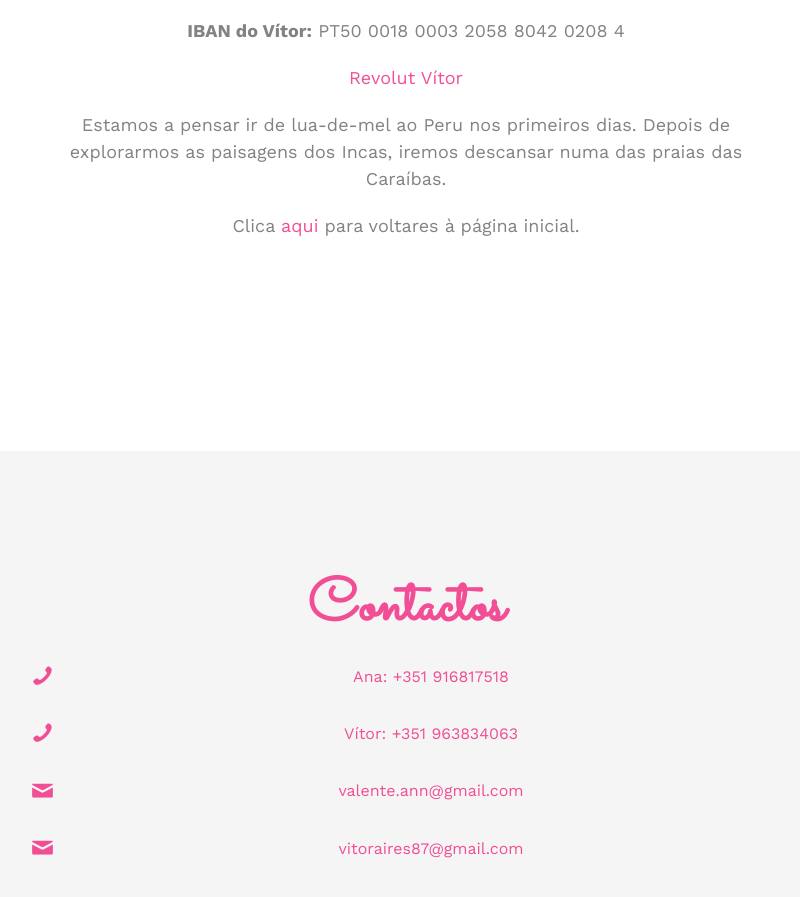
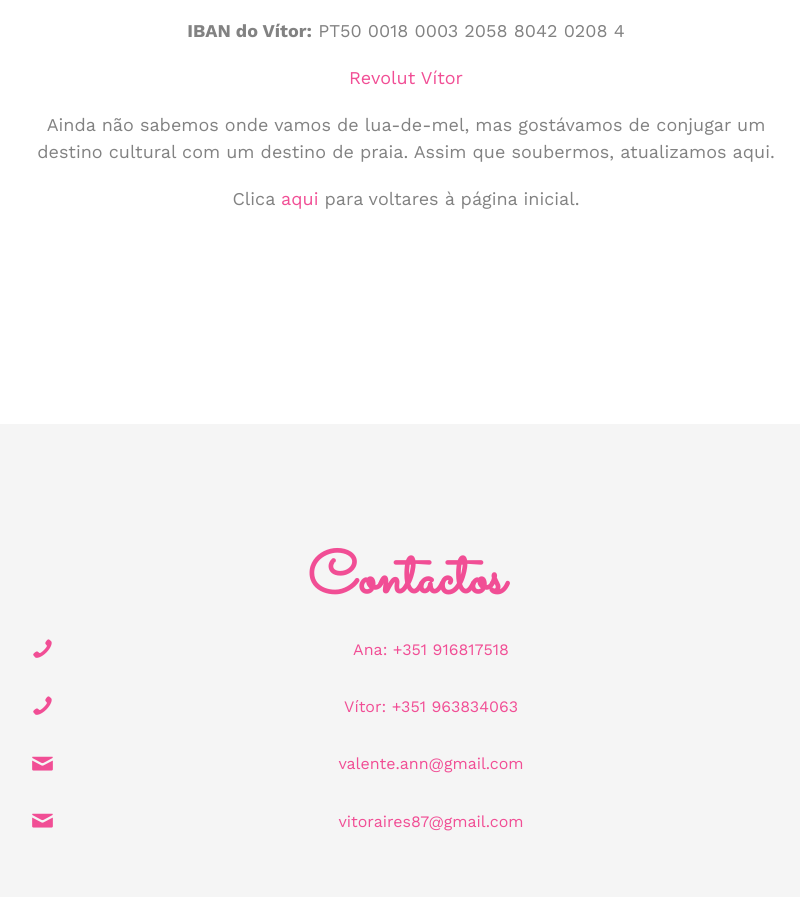
Before and after one commit to avalente88/ana-e-vitor, a plain HTML site: page help_page.html in a window 1280 px wide. Shown: the part 1310-2207 px from the top of the page, without its empty margins (234-1034 px from the left). Drawn offline with nearby package versions, Linux system fonts and the light colour scheme; files whose address does not match are found by name.

Commit message:
Update help_page.html

```diff
--- a/help_page.html
+++ b/help_page.html
@@ -97,7 +97,7 @@
 					<p><b>IBAN do Vítor:</b> PT50 0018 0003 2058 8042 0208 4</p>
 					<p><a href="https://revolut.me/vitoraires87">Revolut Vítor</a></p>
 					</ul>
-					<p>Estamos a pensar ir de lua-de-mel ao Peru nos primeiros dias. Depois de explorarmos as paisagens dos Incas, iremos descansar numa das praias das Caraíbas.</p>
+					<p>Ainda não sabemos onde vamos de lua-de-mel, mas gostávamos de conjugar um destino cultural com um destino de praia. Assim que soubermos, atualizamos aqui.</p>
 					<p>Clica <a href="index.html">aqui</a> para voltares à página inicial.</p>
 				</div>
 			</div>
```
